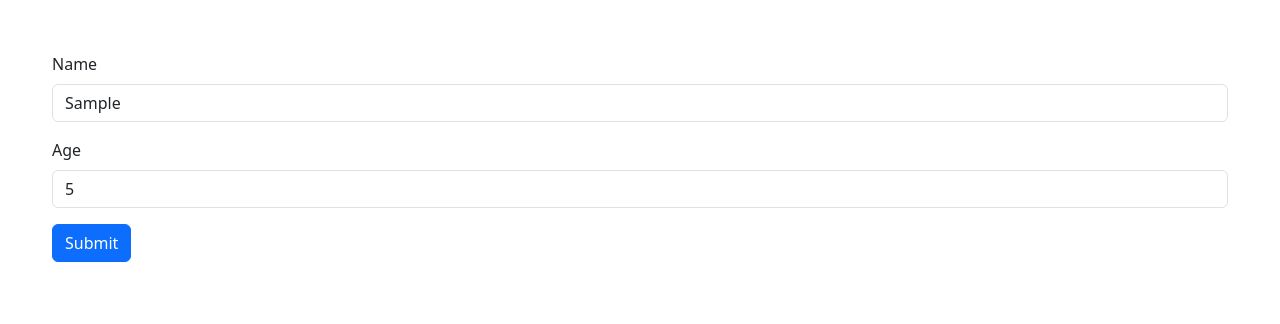
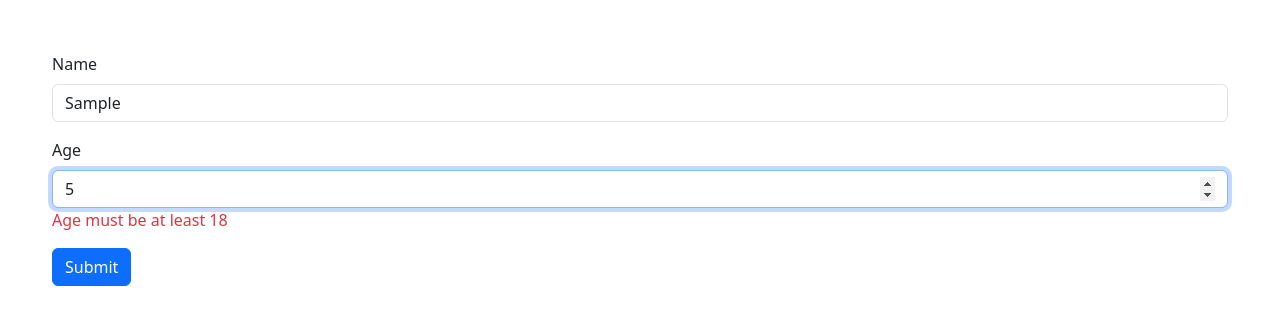
Before and after one commit to Celse13/practices-react, a React (Vite) app: page / in a window 1280 px wide. Both pictures are taken after typing "Sample", "5" into the empty fields and a click on the button "Submit". Shown: the top 324 px of the page. Built offline with nearby package versions, Linux system fonts and the light colour scheme.

Commit message:
added some congifuration

```diff
--- a/package.json
+++ b/package.json
@@ -10,12 +10,14 @@
     "preview": "vite preview"
   },
   "dependencies": {
+    "@hookform/resolvers": "^5.0.1",
     "@popperjs/core": "^2.11.8",
     "bootstrap": "^5.3.5",
     "immer": "^10.1.1",
     "react": "^19.0.0",
     "react-dom": "^19.0.0",
-    "react-hook-form": "^7.55.0"
+    "react-hook-form": "^7.55.0",
+    "zod": "^3.24.2"
   },
   "devDependencies": {
     "@eslint/js": "^9.21.0",
@@ -26,6 +28,7 @@
     "eslint-plugin-react-hooks": "^5.1.0",
     "eslint-plugin-react-refresh": "^0.4.19",
     "globals": "^15.15.0",
+    "prettier": "^3.5.3",
     "typescript": "~5.7.2",
     "typescript-eslint": "^8.24.1",
     "vite": "^6.2.0"
--- a/src/App.tsx
+++ b/src/App.tsx
@@ -1,6 +1,7 @@
 
 import './App.css'
-import FormOne from './components/Practice/FormOne'
+import FormTwo from './components/Practice/FormTwo'
+
 
 
 function App() {
@@ -8,7 +9,7 @@
 
   return (
     <>
-     <FormOne />
+     <FormTwo />
     </>
   )
 }
--- /dev/null
+++ b/src/components/Practice/FormTwo.tsx
@@ -0,0 +1,57 @@
+import { FieldValues, useForm } from 'react-hook-form';
+import { z } from 'zod';
+import { zodResolver } from '@hookform/resolvers/zod';
+
+const schema = z.object({
+  name: z.string().min(3, { message: 'Name must be at least 3 characteres' }),
+  age: z
+    .number({ invalid_type_error: 'Age field is required' })
+    .min(18, { message: 'Age must be at least 18' }),
+});
+type FormData = z.infer<typeof schema>;
+
+const FormTwo = () => {
+  const {
+    register,
+    handleSubmit,
+    formState: { errors },
+  } = useForm<FormData>({ resolver: zodResolver(schema) });
+
+  const onSubmit = (data: FieldValues) => {
+    console.log(data);
+  };
+
+  return (
+    <form onSubmit={handleSubmit(onSubmit)}>
+      <div className="mb-3">
+        <label htmlFor="name" className="form-label">
+          Name
+        </label>
+        <input
+          {...register('name')}
+          id="name"
+          type="text"
+          className="form-control"
+        />
+        {errors.name && <p className="text-danger">{errors.name.message}</p>}
+      </div>
+      <div className="mb-3">
+        <label htmlFor="age" className="form-label">
+          Age
+        </label>
+        <input
+          {...register('age', { valueAsNumber: true })}
+          id="age"
+          type="number"
+          className="form-control"
+        />
+        {errors.age && <p className="text-danger">{errors.age.message}</p>}
+      </div>
+      <button className="btn btn-primary" type="submit">
+        Submit
+      </button>
+    </form>
+  );
+};
+
+export default FormTwo;
```
Also changed, not shown: 2 other files (tests, documents, lock files or other folders).
